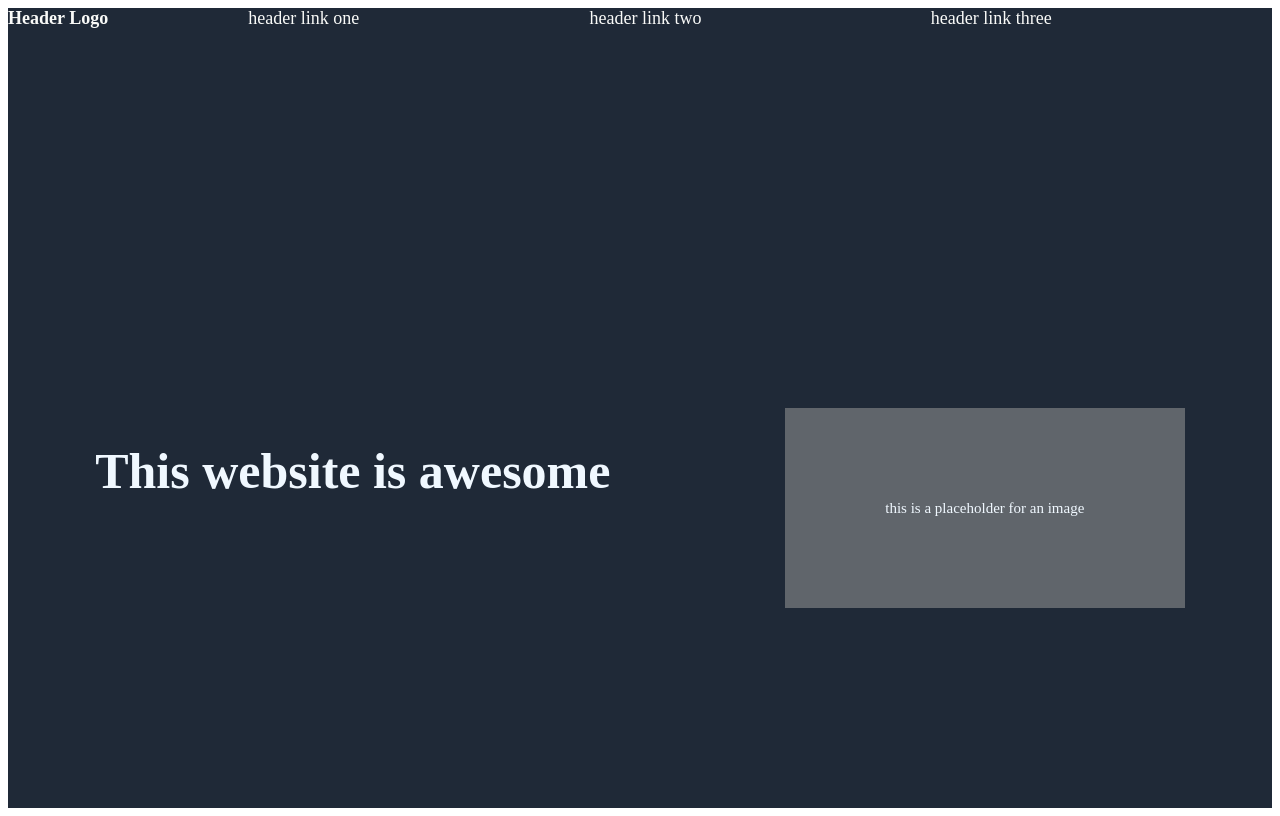
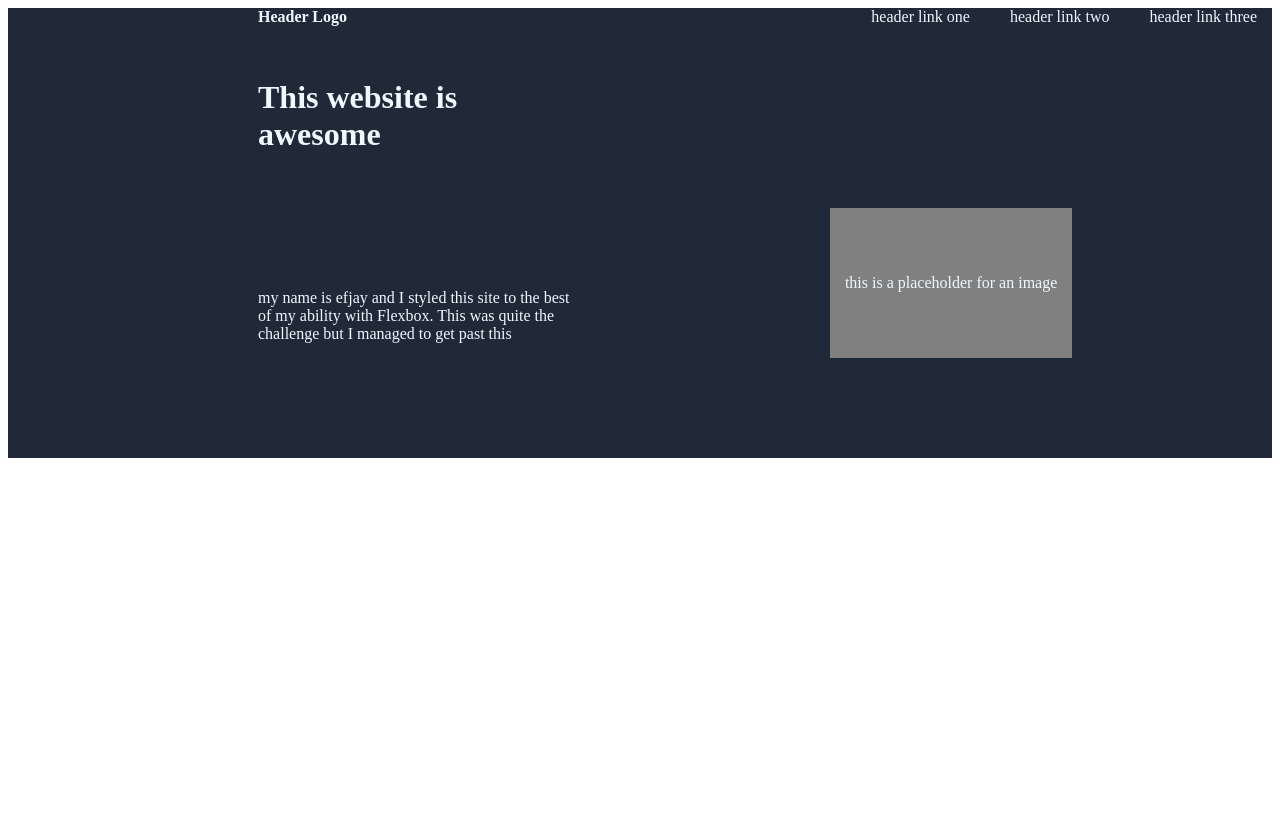
Before and after one commit to Efjay-sys/Landing-Page-Odin, a plain HTML site: page index.html in a window 1280 px wide. Drawn offline with Linux system fonts and the light colour scheme.

Commit message:
Played with styling more , almost achieved required results as per image indicated.

```diff
--- a/index.html
+++ b/index.html
@@ -3,14 +3,20 @@
     <meta charset="en">
     <link rel="stylesheet" href="../Landing-Page-Odin/style.css">
     <title>Landing Page</title>
-        <div class="container">
-            <div class="box" id="box1">Header Logo</div>
-            <div class="box" id="box2">header link one</div>
-            <div class="box" id="box2">header link two</div>
-            <div class="box" id="box2">header link three</div>
-        </div><div class="container2">
-            <div class="box" id="box3"><h1>This website is awesome</div></h1>
-            <div class="box" id="box4">this is a placeholder for an image</div>
+
+    <div class="container1">
+            <div class="head" id="head">Header Logo</div>
+            <div class="box"  id="box1" >header link one</div>
+            <div class="box"  id="box2" >header link two</div>
+            <div class="box"  id="box3" >header link three</div>
+        </div>
+    </div>
+        <div class="container2">
+            <div class="main" id="main"><h1>This website is awesome</h1>
+            my name is efjay and I styled this site to the best of my ability with Flexbox.
+            This was quite the challenge but I managed to get past this</div>
+
+            <div class="flex-item" id="place">this is a placeholder for an image</div>
         </div>
 
 
--- a/style.css
+++ b/style.css
@@ -1,62 +1,59 @@
-.box {
+.container1 {
     display: flex;
     background-color: #1F2937;
+    width: 100%;
+    height: 50px;
+    color: aliceblue;
+}
 
+#head {
+    display: flex;
+    flex: 1;
+    margin-left: 250px;
+    color: aliceblue;
+    font-weight: 900;
+    background-color: #1F2937;
 
 }
-.container {
+
+#box1, #box2, #box3 {
     display: flex;
-    height: 50vh;
-    background-color: #1F2937;
+    flex-wrap: nowrap;
+    margin-left: 25px;
+    margin-right: 15px;
+
 }
 
 .container2 {
     display: flex;
-    justify-content: space-around;
-    height: 50vh;
     background-color: #1F2937;
+    color: aliceblue;
+    height: 400px;
 }
 
-#box1 {
-    background-color: #1F2937;
-    font-size: 18px;
-    font-weight: 900;
-    color: #f9faf8;
-    text-align: center;
-    margin-right: 140px;
+.main {
+    display: flex;
+    flex-wrap: wrap;
+    margin-left: 250px;
+    margin-bottom: 0px;
+    padding-right: 200px;
+    margin-right: 50px;
+}
 
+
+#place {
+    display: flex;
+    flex-direction: row;
+    margin-right: 200px;
+    margin-top: 150px;
 
 }
 
-#box2 {
+.flex-item {
     display: flex;
-    flex: 1;
-    background-color: #1F2937;
-    font-size: 18px;
-    color: #f9faf8;
-
-
-
+    justify-content: center;
+    align-items: center;
+    background-color: grey;
+    width: 900px;
+    height: 150px;
 }
-
-#box3 {
-    background-color: #1F2937;
-    font-size: 25px;
-    color: aliceblue;
-    display: flex;
-    flex-wrap: wrap;
-
-}
-
-
-
-#box4 {
-    background-color: #60656b;
-    width: 400px;
-    height: 200px;
-    font-size: 15px;
-    color: aliceblue;
-    align-items: center;
-    justify-content: center;
-
-}
```
